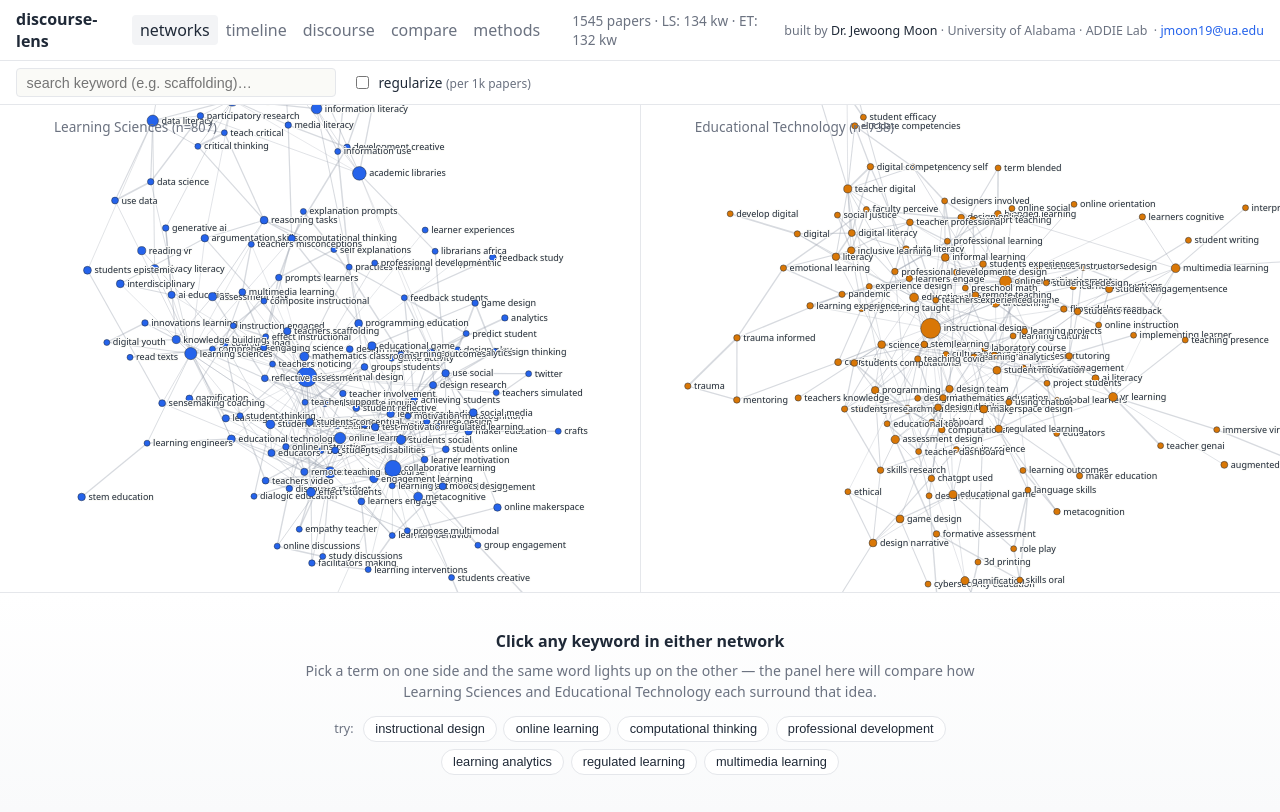
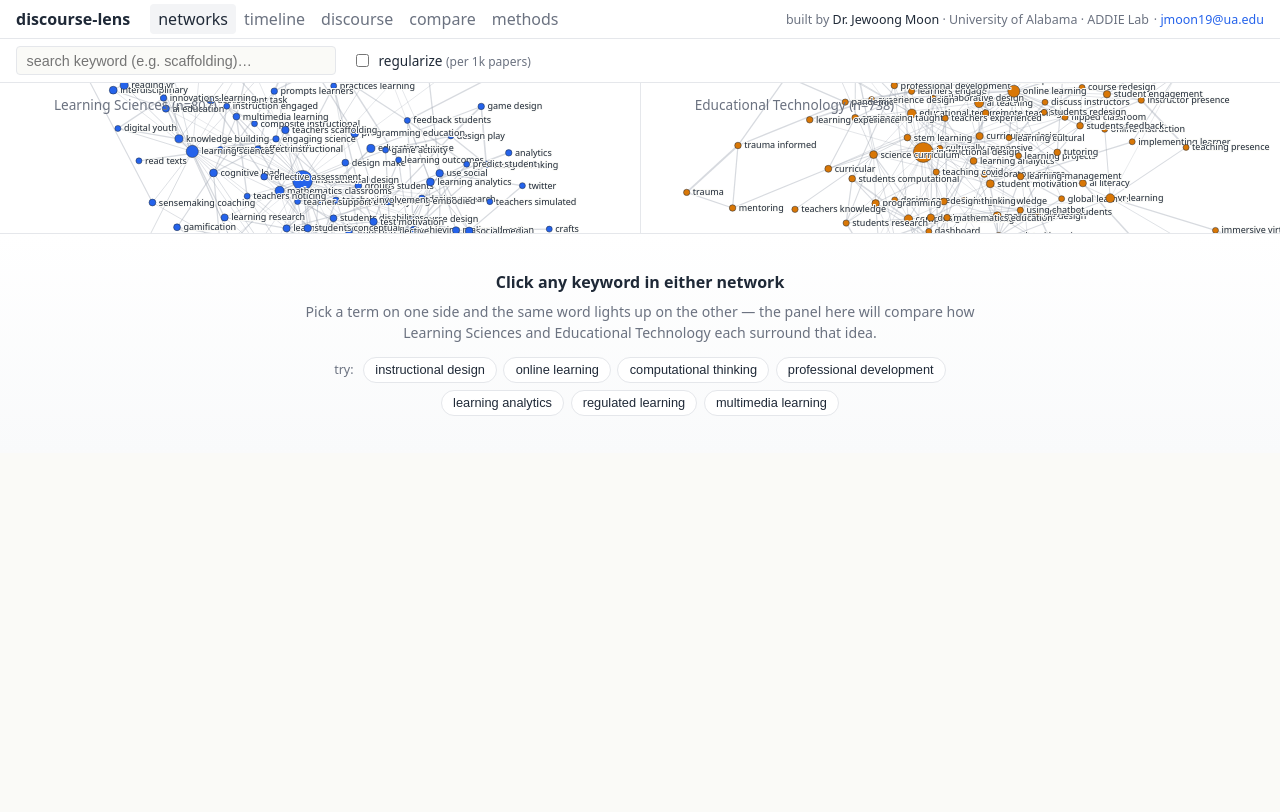
Before and after one commit to Educatian/discourse-lens, a React (Vite) app in the folder web/: page / in a window 1280 px wide. Built offline with nearby package versions, Linux system fonts and the light colour scheme.

Commit message:
fix(topbar): wrap on overflow, hide .sub <1500px, hide affil <1200px; main height->min-height

```diff
--- a/web/src/styles.css
+++ b/web/src/styles.css
@@ -17,10 +17,12 @@
 body, html, #root { margin: 0; height: 100%; }
 
 header.topbar {
-  display: flex; align-items: center; gap: 1.5rem;
+  display: flex; align-items: center; gap: 1.25rem;
   padding: 0.5rem 1rem;
   border-bottom: 1px solid var(--line);
   background: var(--panel);
+  flex-wrap: wrap;
+  row-gap: 0.4rem;
 }
 header.topbar h1 { font-size: 1rem; margin: 0; font-weight: 600; }
 header.topbar .brand { text-decoration: none; color: inherit; }
@@ -39,19 +41,22 @@ header.topbar .dev-credit a {
   color: var(--fg); text-decoration: none; font-weight: 500;
 }
 header.topbar .dev-credit a:hover { color: var(--ls); text-decoration: underline; }
-header.topbar .dev-credit .affil { color: var(--muted); margin-right: 0.4rem; }
+header.topbar .dev-credit .affil { color: var(--muted); margin-right: 0.3rem; }
 header.topbar .dev-credit .mail {
   color: var(--ls); font-weight: 400;
 }
 header.topbar .dev-credit .mail::before { content: "· "; color: var(--muted); }
-@media (max-width: 1100px) {
+@media (max-width: 1500px) {
+  header.topbar .sub { display: none; }
+}
+@media (max-width: 1200px) {
   header.topbar .dev-credit .affil { display: none; }
 }
 @media (max-width: 900px) {
   header.topbar .dev-credit .mail { display: none; }
 }
 
-main { padding: 0; height: calc(100% - 49px - 44px); }
+main { padding: 0; min-height: calc(100% - 49px - 44px); }
 
 /* Filter bar */
 .filterbar {
```
